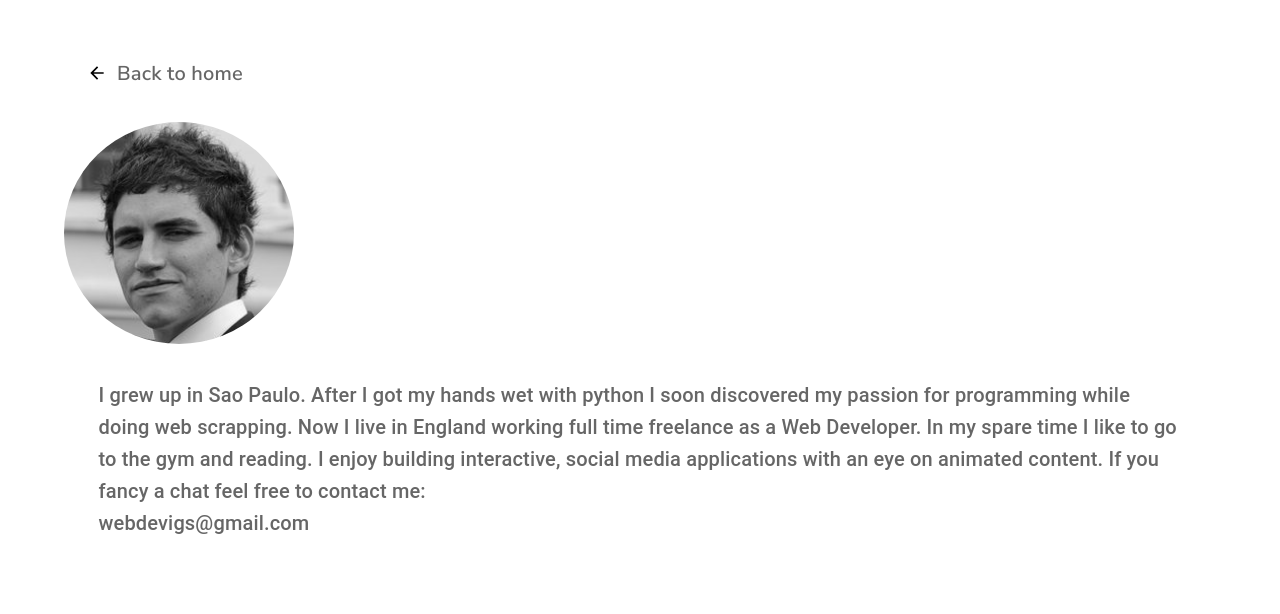
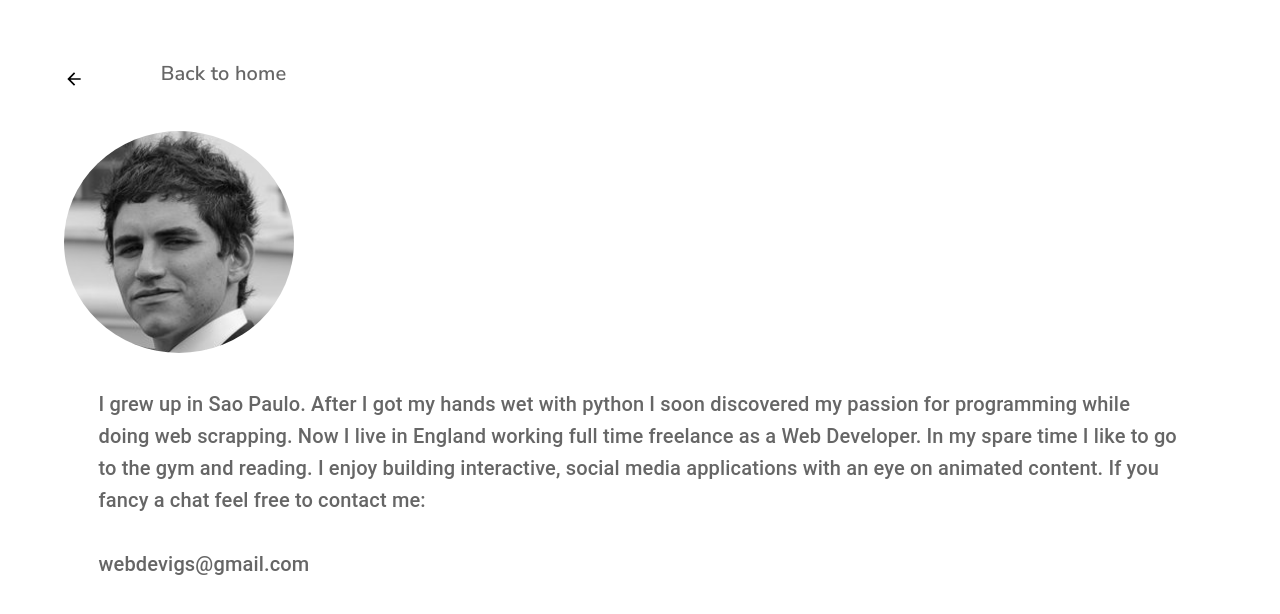
Before and after one commit to gsigor84/portfolio, a Next.js app: page /contact in a window 1280 px wide. Shown: the top 614 px of the page. Built offline with nearby package versions, Linux system fonts and the light colour scheme.

Commit message:
descriptive message

```diff
--- a/pages/contact.js
+++ b/pages/contact.js
@@ -27,21 +27,26 @@ const Contact = () => {
     <div>
     <Box sx={{  paddingBottom:'25%', paddingTop:'5%',}} >
 
-    <Grid container  >
 
-<Box  sx={{width: 30,paddingTop:'0.5%',marginLeft:'2%',marginBottom:'3%'}}>
-   <ArrowBackIcon sx={{ fontSize: 20 }} color="text.secondary" />
-   </Box>
+    <Grid container spacing={1}  >
 
-   <Grid item xs={11} md={10} >
+<Grid item xs={1} md={1} sx={{marginTop:'1%'}} >
 
-   <Typography color="text.secondary"  variant="h6" gutterBottom component="div" sx={{fontFamily: 'Nunito Sans', fontWeight: '600'}} >
+      <ArrowBackIcon sx={{ fontSize: 20 }} color="text.secondary" />
+
+      </Grid>
+
+
+      <Grid item xs={11} md={11} >
+
+      <Typography color="text.secondary"  variant="h6" gutterBottom component="div" sx={{fontFamily: 'Nunito Sans', fontWeight: '600'}} >
 <Link href="/" >Back to home </Link>
 </Typography>
 
 </Grid>
 </Grid>
-<Grid item  xs={10} >
+
+<Grid item  xs={10} sx={{marginTop:'3%'}} >
 
 <Avatar alt="Remy Sharp" src="/1.png"  sx={{ width: '20%', height:'20%'}}/>
                 </Grid>
@@ -58,7 +63,7 @@ If you fancy a chat feel free to contact me:
 </Box>
 <Box>
 
-<Typography  variant="h6" color="text.secondary" >
+<Typography  variant="h6" color="text.secondary" sx={{marginTop:'3%'}}  >
 webdevigs@gmail.com
 </Typography>
 
```
